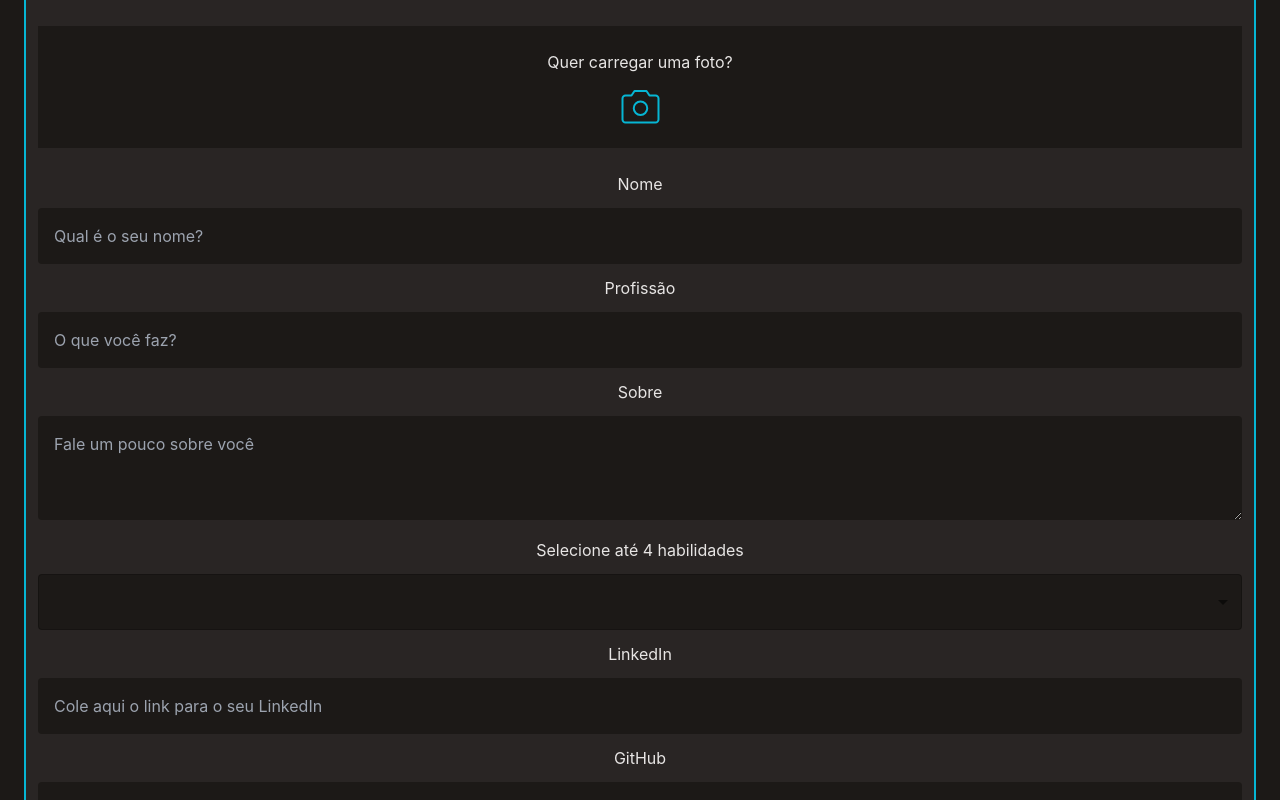
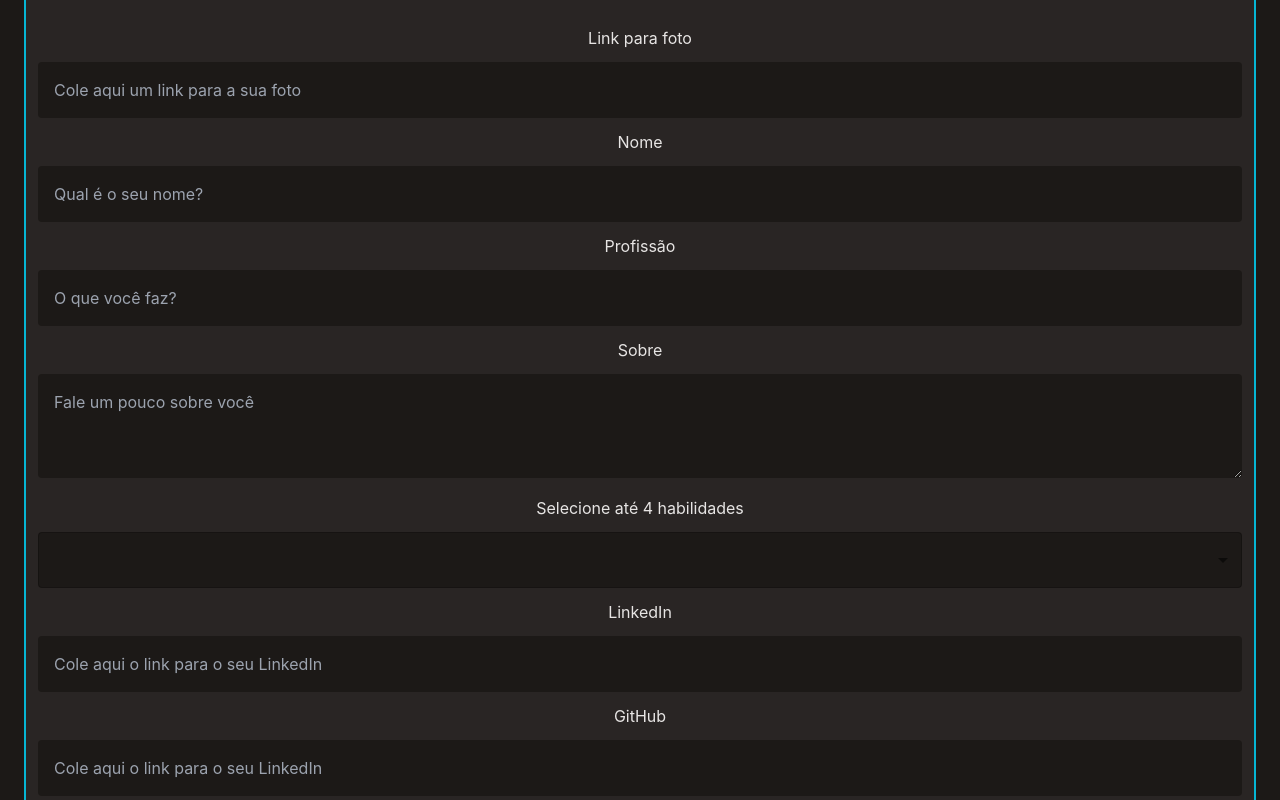
Before and after one commit to vieira-a/personal-card, a React (Vite) app: page / in a window 1280 px wide. Both pictures are taken after a click on the button "Criar seu cartão". Shown: the part 158-958 px from the top of the page. Built offline with nearby package versions, Linux system fonts and the light colour scheme.

Commit message:
refactor: app, cardcreate and input components

```diff
--- a/src/App.tsx
+++ b/src/App.tsx
@@ -6,9 +6,9 @@ import { useState } from 'react';
 
 import './styles/global.css'
 import ButtonClose from './components/ButtonClose';
+import PersonalCard from './components/PersonalCard';
 
 export default function App() {
-
   const pages = [
     {
       'id': 0,
@@ -17,6 +17,10 @@ export default function App() {
     {
       'id': 1,
       'name': 'cardCreate'
+    },
+    {
+      'id': 3,
+      'name': 'personalCard'
     }
   ]
 
@@ -24,6 +28,8 @@ export default function App() {
   const handlePage = () => {
     if(page === 'cardDefault'){
       setPage(pages[1].name)
+    } else if(page === 'cardCreate'){
+      setPage(pages[2].name)
     } else {
       setPage(pages[0].name)
     }
@@ -31,6 +37,7 @@ export default function App() {
 
   return (
     <div className='bg-stone-900 py-10'>
+      {page === 'personalCard' && <PersonalCard />}
       {page === 'cardDefault' && <CardDefault />}
       {page === 'cardDefault' &&
       <div className='text-center py-8'>
@@ -44,11 +51,9 @@ export default function App() {
           <div className='flex justify-end mx-4 mb-4 cursor-pointer'>
             <ButtonClose onClick={handlePage} />
           </div>
-          <CardCreate/>
+          <CardCreate handlePage={handlePage}/>
         </div>
         }
-
-
     </div>
   )
 }
--- a/src/components/CardCreate.tsx
+++ b/src/components/CardCreate.tsx
@@ -3,17 +3,22 @@ import ButtonCardCreate from './ButtonCardCreate';
 import Input from './Input';
 import PhotoIcon from './icons/PhotoIcon';
 import SkillSelect from "./SkillSelect";
-import { useState } from "react";
-
-export default function CardCreate () {
-
-  const personalCardData = [{
-
-  }]
+interface CardCreateProps {
+  handlePage?: ()=>void;
+}
 
 
-  //Data Header
-  const [personalPhoto, setPersonalPhoto] = useState()
+export default function CardCreate ({handlePage}: CardCreateProps) {
+
+  const personalCardData = {
+    photoSrc: '',
+    name: '',
+    occupation: '',
+    about: '',
+    skills: {},
+    linkedinSrc: '',
+    gitHubSrc: '',
+  }
 
 
   return (
@@ -22,28 +27,23 @@ export default function CardCreate () {
           <Text className='text-lg font-semibold'>Preencha os dados e crie o seu próprio cartão!</Text>
         </header>
           <form className='text-center'>
-            <label className='flex flex-col gap-4 py-6 my-6 items-center cursor-pointer bg-stone-900' htmlFor="photo" >
-              <Text>Quer carregar uma foto?</Text>
-              <i><PhotoIcon/></i>
-              <input type='file' name='photo' id='photo'/>
+            <label htmlFor="personal-photo">
+              <Text>Link para foto</Text>
             </label>
-
+            <Input type='text' name='personal-photo' id='personal-photo' placeholder='Cole aqui um link para a sua foto'></Input>
             <label htmlFor="name">
               <Text>Nome</Text>
             </label>
             <Input type='text' name='name' id='name' placeholder='Qual é o seu nome?'>
             </Input>
-
             <label htmlFor="occupation">
               <Text>Profissão</Text>
             </label>
             <Input type='text' name='occupation' id='occupation' placeholder='O que você faz?'></Input>
-
             <label htmlFor="about">
               <Text>Sobre</Text>
             </label>
             <textarea className='bg-stone-900 pl-4 py-4 my-3 w-full rounded' rows={3} cols={42} placeholder='Fale um pouco sobre você'></textarea>
-
             <label htmlFor="skills" >
               <Text>Selecione até 4 habilidades</Text>
             </label>
@@ -61,7 +61,7 @@ export default function CardCreate () {
               </Input>
             </div>
             <div className='mt-12'>
-              <ButtonCardCreate>
+              <ButtonCardCreate onClick={handlePage}>
               <Text className='font-semibold text-md'>Gerar cartão</Text>
               </ButtonCardCreate>
             </div>
--- a/src/components/Input.tsx
+++ b/src/components/Input.tsx
@@ -4,9 +4,10 @@ export interface InputProps {
   id?: string;
   placeholder?: string;
   children?: React.ReactNode;
+  onChange?: HTMLElement;
 }
 
-export default function Input ( {type, name, id, placeholder, children}: InputProps) {
+export default function Input ( {type, name, id, onChange, placeholder, children}: InputProps) {
   return (
     <>
     <input className='bg-stone-900 text-stone-200 pl-4 py-4 w-full my-3 rounded hover:border-cyan-500'
```
